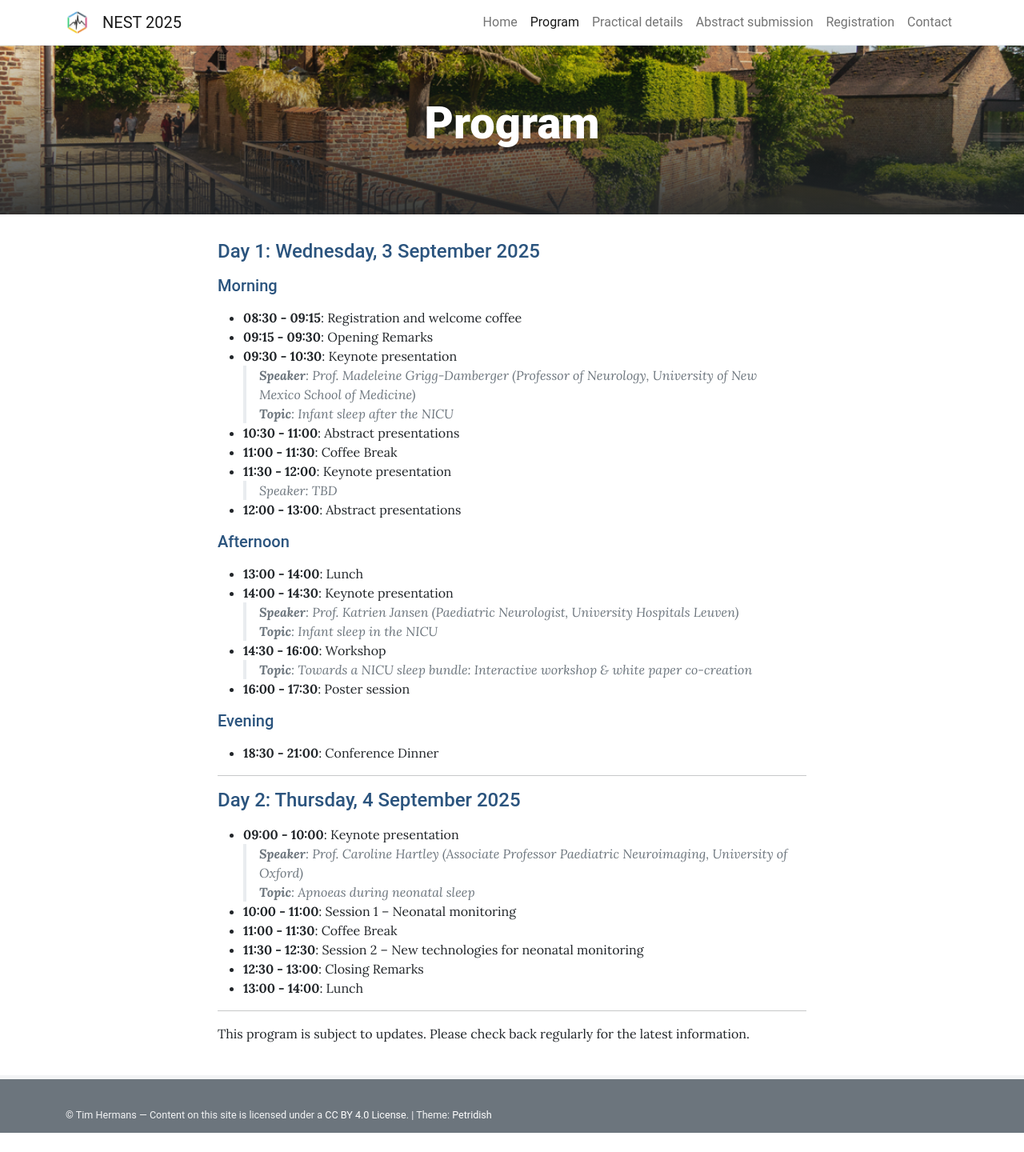
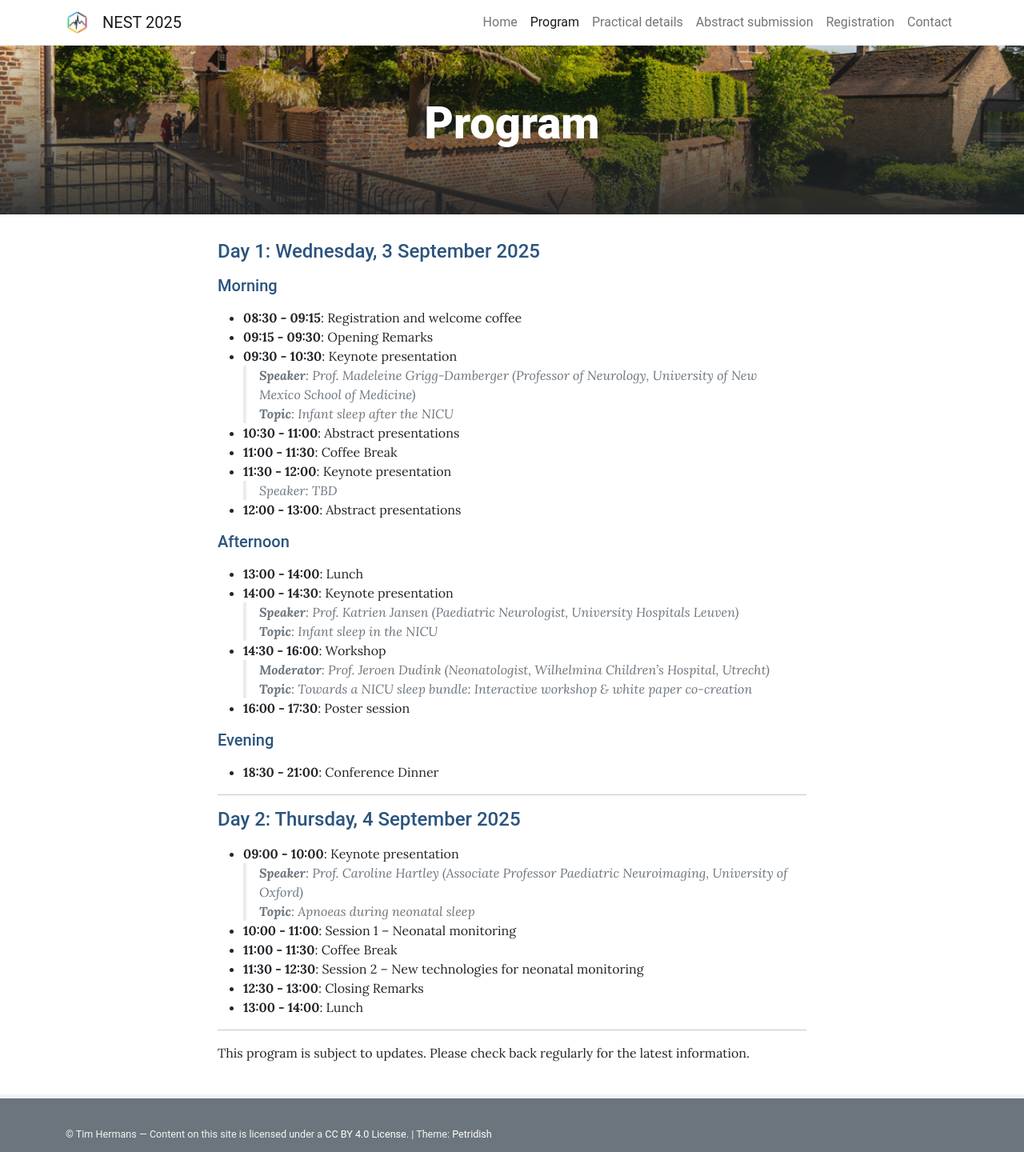
Before and after one commit to nestconf25/nestconf25.github.io, a Jekyll site: the page built from pages/program.md, in a window 1280 px wide. Shown: the whole page at 80% size. Built offline with Jekyll 4.4.1, drawn with Linux system fonts in a browser that asks for light colours; before the commit the page ends 1416 px from its top, so only the background shows below that.

Commit message:
Add moderator to workshop

```diff
--- a/pages/program.md
+++ b/pages/program.md
@@ -25,7 +25,8 @@ permalink: /program/
   >***Speaker**: Prof. Katrien Jansen (Paediatric Neurologist, University Hospitals Leuven)*
   ***Topic**: Infant sleep in the NICU*
 - **14:30 - 16:00**: Workshop
-  >***Topic**: Towards a NICU sleep bundle: Interactive workshop & white paper co-creation*
+  >***Moderator**: Prof. Jeroen Dudink (Neonatologist, Wilhelmina Children’s Hospital, Utrecht)*
+  ***Topic**: Towards a NICU sleep bundle: Interactive workshop & white paper co-creation*
 - **16:00 - 17:30**: Poster session
 
 ##### Evening
```
